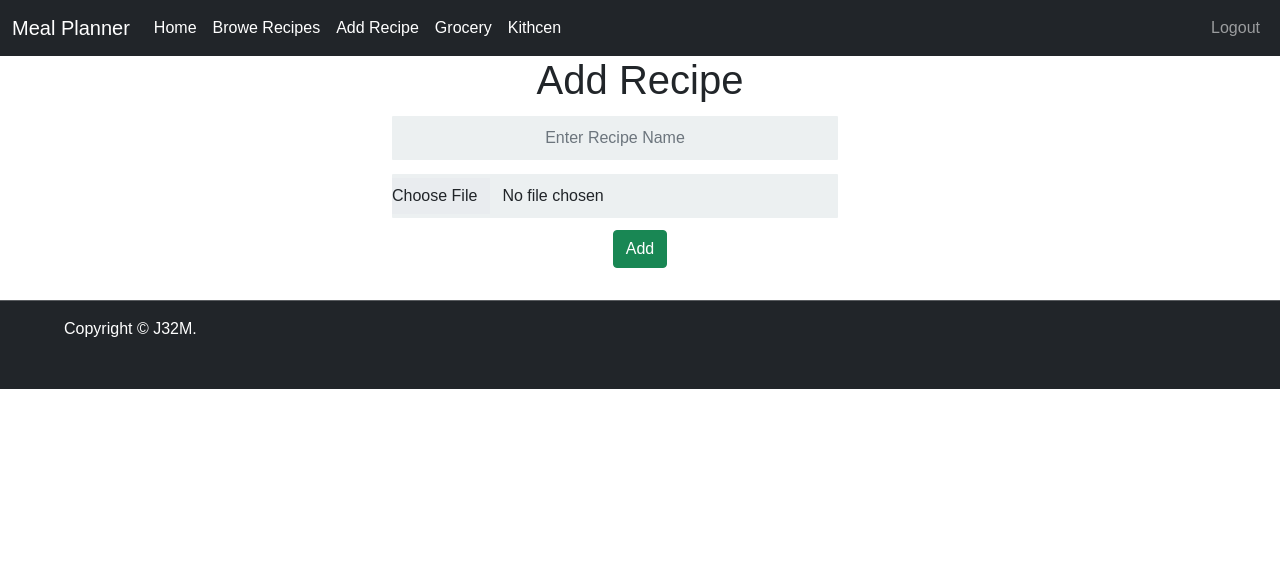
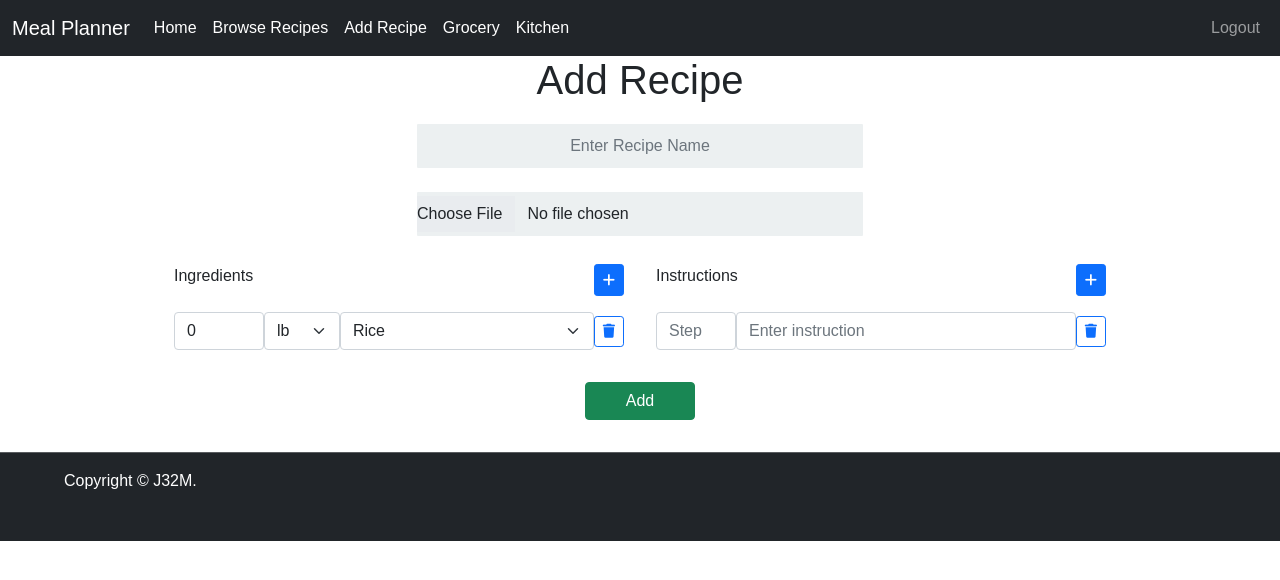
Before and after one commit to legend19410/Meal-Planner, a Flask app: page /user/add-recipe in a window 1280 px wide. Shown: the top 580 px of the page. Run offline with Flask 2, Linux system fonts and the light colour scheme; a user stored in the database is signed in; data that the repository does not hold is empty; some libraries are stand-ins or nearby versions.

Commit message:
added funtionality to add new recipe and addressed typos

```diff
--- a/app/routes/user_route.py
+++ b/app/routes/user_route.py
@@ -4,6 +4,7 @@ from flask_login import UserMixin, login_user, logout_user, current_user, login_
 from datetime import date, timedelta
 from werkzeug.utils import secure_filename
 import os
+import json
 
 #app imports
 from app import app, login_manager
@@ -15,8 +16,10 @@ user = Blueprint("user", __name__)
 
 #JASON TEST routes, will soon create a blueprint for this
 @user.route('/')
+@user.route('/')
 def index():
-    return render_template("login.html")
+    form = LoginForm()
+    return render_template("login.html", form=form)
 
 @user.route('/sign-up',methods=["GET", "POST"])
 def signup():
@@ -94,69 +97,42 @@ def recipe(recipe_id):
 def add_recipe():
     """displaying the form to add a new recipe"""
     #this function is just a idea of what should be done
-    recipe_form = RecipeForm()
 
     if request.method == 'POST':
-        if recipe_form.validate_on_submit():
-            # Note the difference when retrieving form data using Flask-WTF
-            # Here we use myform.firstname.data instead of request.form['firstname']
-            name = recipe_form.name.data
 
-            # Get file data and save to your uploads folder
-            photo = recipe_form.photo.data
+        # Note the difference when retrieving form data using Flask-WTF
+        # Here we use myform.firstname.data instead of request.form['firstname']
+        name = request.form['name']
 
-            filename = secure_filename(photo.filename)
-            filepath = os.path.join(
-                app.config['UPLOAD_FOLDER'], filename
-            )
-            photo.save(filepath)
+        # Get file data and save to your uploads folder
+        # photo = recipe_form.photo.data
+        photo = request.files['image']
 
-            # Add new property to database
-            #to do
-            update_database.addRecipe(
-                {
-                    "name": name,
-                    "image":filepath,
-                    "added_by":current_user.get_id(),
-                    "ingredients":[
-                        {
-                            "ingredient_id" : 1,
-                            "units":"g",
-                            "quantity":3
-                        },
-                        {
-                            "ingredient_id" : 2,
-                            "units":"g",
-                            "quantity":3
-                        },
-                        {
-                            "ingredient_id" : 3,
-                            "units":"g",
-                            "quantity":3
-                        }
-                    ],
-                    "instructions":[
-                        {
-                            "step_no":1,
-                            "description":"Wisk butter"
-                        },
-                        {
-                            "step_no":2,
-                            "description":"Wash rice"
-                        },
-                        {
-                            "step_no":3,
-                            "description":"Add Milk to Rice"
-                        }
-                    ]
-                }
-            )
+        filename = secure_filename(photo.filename)
+        filepath = os.path.join(
+            app.config['UPLOAD_FOLDER'], filename
+        )
+        photo.save(filepath)
 
-            flash('Recipe added successfully.', 'success')
-            return redirect(url_for('user.add_recipe'))
+        ingredients = json.loads(request.form['ingredients'])
+        instructions = json.loads(request.form['instructions'])
 
-        flash_errors(recipe_form)
-    return render_template("input_recipe.html", form=recipe_form)
+
+        # Add new property to database
+        #to do
+        update_database.addRecipe(
+            {
+                "name": name,
+                "image":filename,
+                "added_by":current_user.get_id(),
+                "ingredients": ingredients,
+                "instructions":instructions
+            }
+        )
+
+        flash('Recipe added successfully.', 'success')
+        return redirect(url_for('user.add_recipe'))
+    return render_template("input_recipe.html")
 
 
 @user.route('/meal_plan')
@@ -174,7 +150,22 @@ def meal_plan():
     f_date = [days[fdate.weekday()]+", "+months[fdate.month-1]+" "+str(fdate.day)+"th" for fdate in dates]
 
     #format dates for use in database query
-    fdb_dates = [str(fdb_date.year) + "-" + str(fdb_date.month) + "-"+ str(fdb_date.day) for fdb_date in dates]
+    fdb_dates = []
+    for fdb_date in dates:
+        string = str(fdb_date.year) + "-"
+        if fdb_date.month < 10:
+            string += '0' +str(fdb_date.month)
+        else:
+            string += str(fdb_date.month)
+
+        string += '-'
+        if fdb_date.day < 10:
+            string += '0' + str(fdb_date.day)
+        else:
+            string += str(fdb_date.day)
+
+        fdb_dates.append(string)
+
     user_id = current_user.get_id()
     print(fdb_dates)
     #get meals from database grouped by date
--- /dev/null
+++ b/app/static/css/add_recipe.css
@@ -0,0 +1,62 @@
+h1{
+    text-align: center;
+}
+
+form{
+    display: flex;
+    flex-direction: column;
+    align-items: center;
+}
+
+.recipe-method{
+    display: grid;
+    grid-template-columns: auto auto;
+}
+
+@media screen and (max-width: 800px){
+    .recipe-method{
+        display: flex;
+        flex-direction: column;
+    }
+}
+
+.ingredients-col, .instruction-col{
+    display: flex;
+    flex-direction: column;
+    align-items: center;
+}
+
+
+.label-div{
+    display: flex;
+    justify-content: space-between;
+    width: 450px;
+}
+
+.ingredient{
+    display: flex;
+    width: 450px;
+    align-items: center;
+}
+
+.quantity{
+    width: 90px;
+}
+
+.units{
+    width: 80px;
+}
+
+.instruction{
+    display: flex;
+    width: 450px;
+    align-items: center;
+}
+
+.step{
+    width: 80px;
+}
+
+.add-btn{
+    padding-inline: 2.5em;
+}
--- /dev/null
+++ b/app/static/js/addRecipe.js
@@ -0,0 +1,167 @@
+var addIngredientBtn = document.getElementById('add-ingredient');
+var addInstructionBtn = document.getElementById('add-instruction');
+var addRecipeBtn = document.getElementById('add-recipe-btn');
+
+function createIngredientInput(){
+    var containerDiv = document.createElement('div');
+    containerDiv.classList.add(...["ingredient", "mb-3"]);
+
+    var quantityInput = document.createElement('input');
+    quantityInput.classList.add(...['form-control', 'quantity']);
+    quantityInput.setAttribute('type', 'number');
+    quantityInput.setAttribute('placeholder', 'Amount');
+
+    containerDiv.appendChild(quantityInput);
+
+    var selectUnits = document.createElement('select');
+    selectUnits.classList.add(...['form-select', 'units']);
+    selectUnits.setAttribute('name','units');
+    var option0 = document.createElement("option");
+    var option1 = document.createElement("option");
+    var option2 = document.createElement("option");
+    option0.text = "lb";
+    option0.value = "lb";
+    selectUnits.add(option0)
+    option1.text = "cup";
+    option1.value = "cup";
+    selectUnits.add(option1)
+    option2.text = "g";
+    option2.value = "g";
+    selectUnits.add(option2);
+
+    containerDiv.appendChild(selectUnits);
+
+    var ingredientName = document.createElement('select');
+    ingredientName.classList.add(...['form-select']);
+    ingredientName.setAttribute('name','ingredient');
+    var option0 = document.createElement("option");
+    var option1 = document.createElement("option");
+    var option2 = document.createElement("option");
+    option0.text = "Rice";
+    option0.value = "1";
+    ingredientName.add(option0)
+    option1.text = "Pop Choi";
+    option1.value = "2";
+    ingredientName.add(option1)
+    option2.text = "Chicken";
+    option2.value = "3";
+    ingredientName.add(option2);
+
+    containerDiv.appendChild(ingredientName);
+
+    var deleteBtn = document.createElement('button');
+    deleteBtn.setAttribute('type', 'button');
+    deleteBtn.classList.add(...['btn', 'btn-outline-primary','btn-sm','delete'])
+    var deleteIcon = document.createElement('i');
+    deleteIcon.classList.add(...['fas','fa-trash']);
+    deleteBtn.appendChild(deleteIcon);
+    deleteBtn.addEventListener('click', deleteIngredientDiv)
+
+    containerDiv.appendChild(deleteBtn);
+
+    return containerDiv;
+}
+
+function deleteIngredientDiv(event){
+    event.currentTarget.parentElement.remove();
+}
+
+
+function createInstructionInput(){
+    var containerDiv = document.createElement('div');
+    containerDiv.classList.add(...["instruction", "mb-3"]);
+
+    var stepInput = document.createElement('input');
+    stepInput.classList.add(...['form-control', 'step']);
+    stepInput.setAttribute('type', 'number');
+    stepInput.setAttribute('placeholder', 'Step');
+
+    containerDiv.appendChild(stepInput);
+
+    var instructionDescription = document.createElement('input');
+    instructionDescription.setAttribute('type','text');
+    instructionDescription.setAttribute('name', 'instruction');
+    instructionDescription.setAttribute('placeholder', "Enter instruction");
+    instructionDescription.classList.add(...['form-control']);
+
+    containerDiv.appendChild(instructionDescription);
+
+    var deleteBtn = document.createElement('button');
+    deleteBtn.setAttribute('type', 'button');
+    deleteBtn.classList.add(...['btn', 'btn-outline-primary','btn-sm','delete'])
+    var deleteIcon = document.createElement('i');
+    deleteIcon.classList.add(...['fas','fa-trash']);
+    deleteBtn.appendChild(deleteIcon);
+    deleteBtn.addEventListener('click', deleteInstructionDiv)
+
+    containerDiv.appendChild(deleteBtn);
+
+    return containerDiv;
+}
+
+function deleteInstructionDiv(event){
+    event.currentTarget.parentElement.remove();
+}
+
+addIngredientBtn.onclick = ev =>{
+    document.getElementById('ingredients').appendChild(createIngredientInput())
+};
+
+addInstructionBtn.onclick = ev =>{
+    document.getElementById('instructions').appendChild(createInstructionInput())
+};
+
+
+addRecipeBtn.onclick = ev =>{
+    ev.preventDefault();
+
+    var recipeName = document.getElementById('recipe-name').value;
+    var image = document.getElementById('image').files[0];
+
+    var ingredients = []
+    var ingredientsDivs =  document.getElementsByClassName('ingredient');
+
+    for(let div of ingredientsDivs){
+        let ingredient = {
+            "quantity": Number.parseInt(div.children[0].value),
+            "units": div.children[1].value,
+            "ingredient_id": Number.parseInt(div.children[2].value)
+        }
+        if(div.children[2].value!=null && div.children[2].value!=null){
+            ingredients.push(ingredient);
+        }
+    }
+
+    var instructions = []
+    var instructionsDivs =  document.getElementsByClassName('instruction');
+
+    for(let div of instructionsDivs){
+        let instruction = {
+            "step_no": Number.parseInt(div.children[0].value),
+            "description": div.children[1].value,
+        }
+        if(div.children[1].value!=null && div.children[1].value!=null){
+            instructions.push(instruction);
+        }
+    }
+
+    var recipeForm = new FormData();
+
+    recipeForm.append('name',recipeName);
+    recipeForm.append('image', image, image.name);
+
+    recipeForm.append('ingredients', JSON.stringify(ingredients));
+    recipeForm.append('instructions', JSON.stringify(instructions));
+
+    axios.post('/user/add-recipe', recipeForm, {
+        headers: {
+            'Content-Type':'multipart/form-data'
+        }
+    })
+    .then((resp)=>{
+        console.log(resp.status+', '+resp.statusText);
+    })
+    .catch((err)=>{
+        console.log(err)
+    });
+};
--- a/app/templates/input_recipe.html
+++ b/app/templates/input_recipe.html
@@ -1,14 +1,67 @@
 <!--INPUT RECIPES-->
 
-{% extends "base.html" %} {% block content %}
-<div class="addrec-container">
+{% extends "base.html" %}
+
+{% block css %}
+<link rel="stylesheet" href="/static/css/add_recipe.css" />
+{% endblock %}
+
+{% block content %}
+<div class="container">
   <h1>Add Recipe</h1>
-  <form action="{{ url_for('user.add_recipe') }}" class="recipe-form" method="post" enctype="multipart/form-data">
-    {{ form.csrf_token }}
-    {{ form.name(**{"class":"form-control simple-input", "id":"recipe-name", "type":"text", "placeholder":"Enter Recipe Name", "aria-describedby":"recipe name input field"}) }}
-    {{ form.photo(**{"class":"form-control simple-input", "id":"image", "type":"file", "aria-describedby":"recipe image"}) }}
-   <button type="submit" name="submit" class="btn btn-success">Add</button>
+  {% include 'flash_messages.html' %}
+  <form action="{{ url_for('user.add_recipe') }}" class="recipe-form mb-3" method="post" enctype="multipart/form-data">
+    <input type="text" class="form-control simple-input" name="name" id="recipe-name" placeholder="Enter Recipe Name" aria-describedby="recipe name input field">
+    <input type="file" class="form-control simple-input" name="photo" id="image">
+
+    <div class="recipe-method">
+      <div class="ingredients-col">
+        <div class="label-div m-3">
+          <label class="form-label">Ingredients</label>
+          <button type="button" id="add-ingredient" class="btn btn-primary btn-sm add"><i class="fas fa-plus"></i></button>
+        </div>
+        <div id="ingredients">
+          <div class="ingredient mb-3">
+            <input type="number" class="form-control quantity" placeholder="Amount" value="0">
+            <select name="units" class="form-select units">
+              <option value="lb">lb</option>
+              <option value="cup">cup</option>
+              <option value="g">g</option>
+            </select>
+            <select name="ingredient" class="form-select">
+              <option value="1">Rice</option>
+              <option value="2">Pop Choi</option>
+              <option value="3">Chicken</option>
+            </select>
+            <button type="button" class="btn btn-outline-primary btn-sm delete" onclick="deleteIngredientDiv(event)"><i class="fas fa-trash"></i></button>
+          </div>
+        </div>
+
+      </div>
+
+      <div class="instruction-col">
+        <div class="label-div m-3">
+            <label class="form-label">Instructions</label>
+            <button type="button" id="add-instruction" class="btn btn-primary btn-sm add"><i class="fas fa-plus"></i></button>
+          </div>
+          <div id="instructions" class="mb-3">
+            <div class="instruction mb-3">
+              <input type="number" class="form-control step" placeholder="Step">
+              <input type="text" name="instruction" placeholder="Enter instruction" class="form-control">
+              <button type="button" class="btn btn-outline-primary btn-sm delete" onclick="deleteInstructionDiv(event)"><i class="fas fa-trash"></i></button>
+            </div>
+          </div>
+        </div>
+      </div>
+
+   <button id="add-recipe-btn"  name="submit" class="btn btn-success add-btn">Add</button>
   </form>
 </div>
 
 {% endblock %}
+
+{% block js %}
+
+<script src="/static/js/addRecipe.js"></script>
+
+{% endblock%}
--- a/app/templates/navbar.html
+++ b/app/templates/navbar.html
@@ -18,7 +18,7 @@
           <a class="nav-link active" aria-current="page" href="{{ url_for('user.meal_plan') }}">Home</a>
         </li>
         <li class="nav-item">
-          <a class="nav-link active" aria-current="page" href="{{ url_for('user.browse_recipes') }}">Browe Recipes</a>
+          <a class="nav-link active" aria-current="page" href="{{ url_for('user.browse_recipes') }}">Browse Recipes</a>
         </li>
         <li class="nav-item">
           <a class="nav-link active" aria-current="page" href="{{ url_for('user.add_recipe') }}">Add Recipe</a>
@@ -27,7 +27,7 @@
           <a class="nav-link active" aria-current="page" href="{{ url_for('user.grocery') }}">Grocery</a>
         </li>
         <li class="nav-item">
-          <a class="nav-link active" aria-current="page" href="{{ url_for('user.kitchen') }}">Kithcen</a>
+          <a class="nav-link active" aria-current="page" href="{{ url_for('user.kitchen') }}">Kitchen</a>
         </li>
       </ul>
 
```
